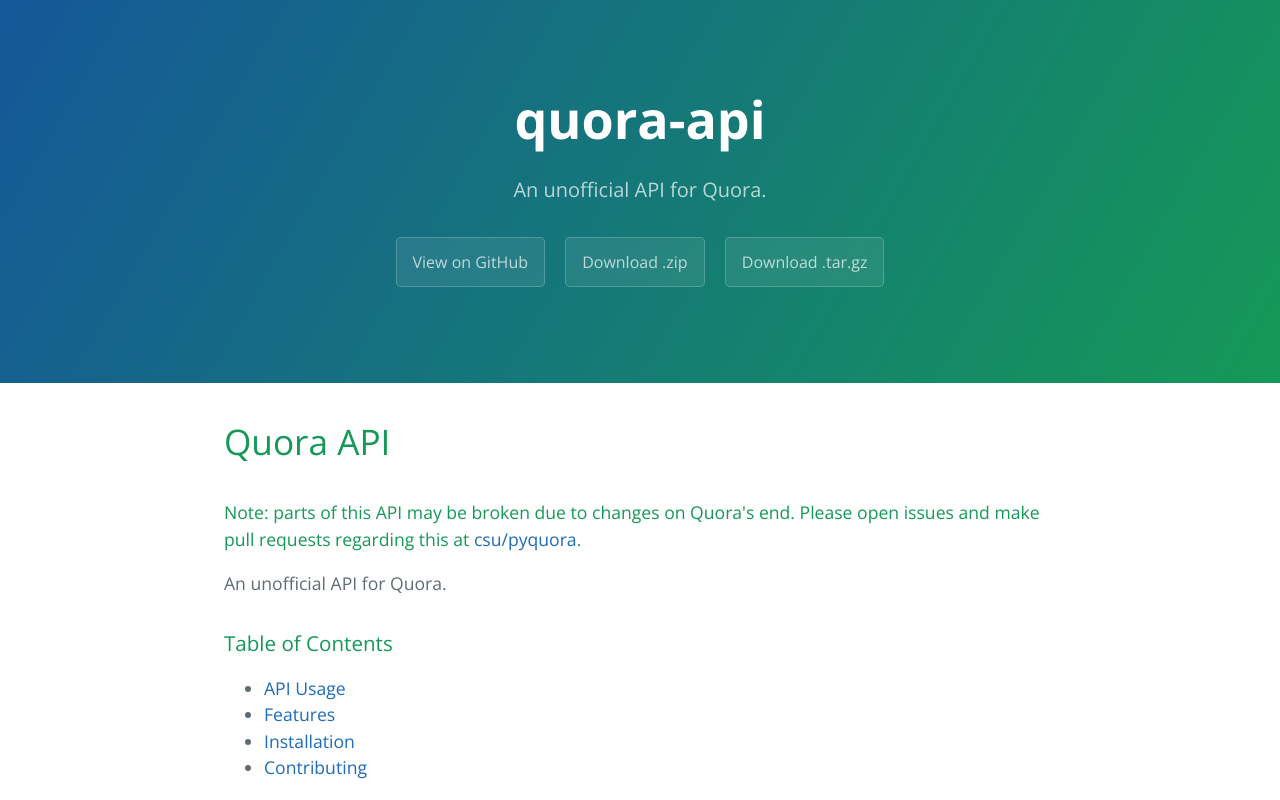
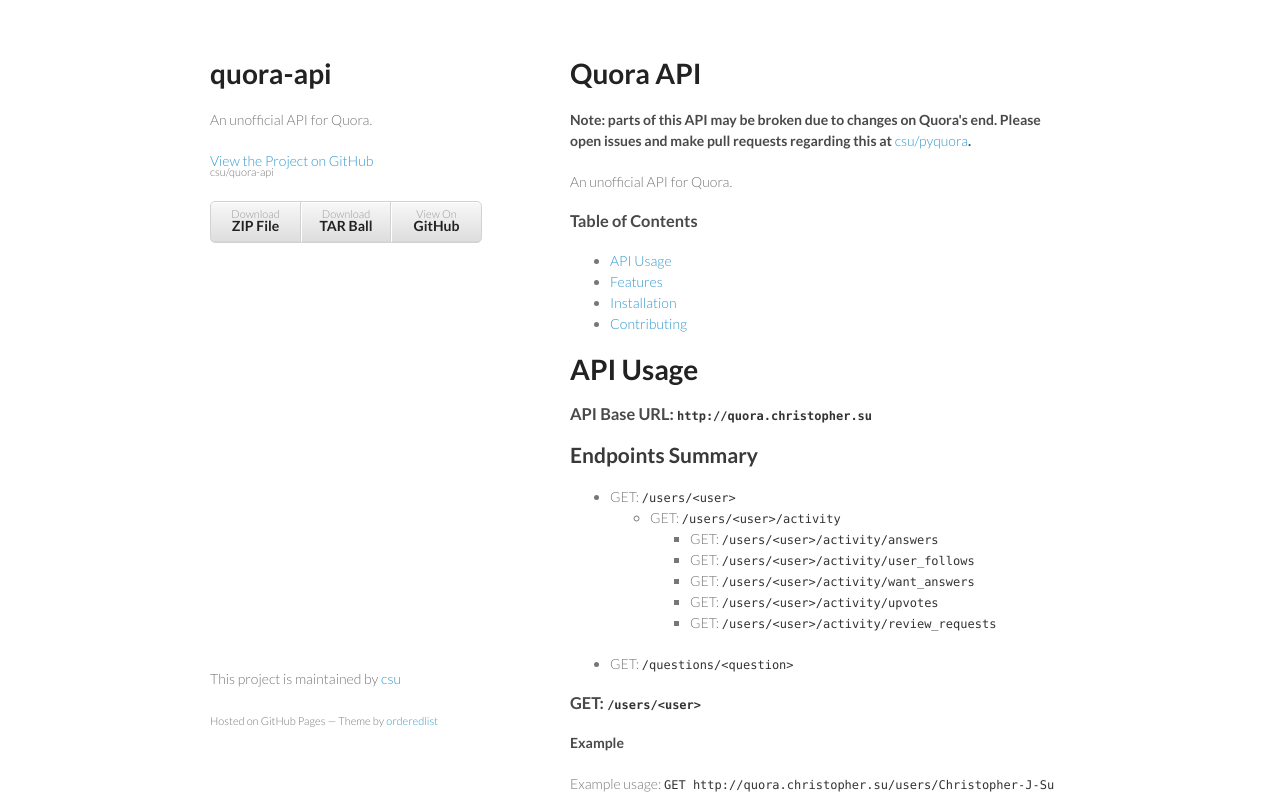
Before and after one commit to csu/quora-api, a plain HTML site: page index.html in a window 1280 px wide. Shown: the top 800 px of the page. Drawn offline with nearby package versions, Linux system fonts and the light colour scheme.

Commit message:
Create gh-pages branch via GitHub

```diff
--- a/index.html
+++ b/index.html
@@ -1,25 +1,34 @@
-<!DOCTYPE html>
-<html lang="en-us">
+<!doctype html>
+<html>
   <head>
-    <meta charset="UTF-8">
+    <meta charset="utf-8">
+    <meta http-equiv="X-UA-Compatible" content="chrome=1">
     <title>quora-api by csu</title>
-    <meta name="viewport" content="width=device-width, initial-scale=1">
-    <link rel="stylesheet" type="text/css" href="stylesheets/normalize.css" media="screen">
-    <link href='http://fonts.googleapis.com/css?family=Open+Sans:400,700' rel='stylesheet' type='text/css'>
-    <link rel="stylesheet" type="text/css" href="stylesheets/stylesheet.css" media="screen">
-    <link rel="stylesheet" type="text/css" href="stylesheets/github-light.css" media="screen">
+
+    <link rel="stylesheet" href="stylesheets/styles.css">
+    <link rel="stylesheet" href="stylesheets/github-light.css">
+    <meta name="viewport" content="width=device-width, initial-scale=1, user-scalable=no">
+    <!--[if lt IE 9]>
+    <script src="//html5shiv.googlecode.com/svn/trunk/html5.js"></script>
+    <![endif]-->
   </head>
   <body>
-    <section class="page-header">
-      <h1 class="project-name">quora-api</h1>
-      <h2 class="project-tagline">An unofficial API for Quora.</h2>
-      <a href="https://github.com/csu/quora-api" class="btn">View on GitHub</a>
-      <a href="https://github.com/csu/quora-api/zipball/master" class="btn">Download .zip</a>
-      <a href="https://github.com/csu/quora-api/tarball/master" class="btn">Download .tar.gz</a>
-    </section>
+    <div class="wrapper">
+      <header>
+        <h1>quora-api</h1>
+        <p>An unofficial API for Quora.</p>
 
-    <section class="main-content">
-      <h1>
+        <p class="view"><a href="https://github.com/csu/quora-api">View the Project on GitHub <small>csu/quora-api</small></a></p>
+
+
+        <ul>
+          <li><a href="https://github.com/csu/quora-api/zipball/master">Download <strong>ZIP File</strong></a></li>
+          <li><a href="https://github.com/csu/quora-api/tarball/master">Download <strong>TAR Ball</strong></a></li>
+          <li><a href="https://github.com/csu/quora-api">View On <strong>GitHub</strong></a></li>
+        </ul>
+      </header>
+      <section>
+        <h1>
 <a id="quora-api" class="anchor" href="#quora-api" aria-hidden="true"><span class="octicon octicon-link"></span></a>Quora API</h1>
 
 <h4>
@@ -353,16 +362,14 @@ $ python server.py</pre></div>
 
 <p>Feel free to submit a pull request or an issue!<br>
 Quora API uses the <a href="https://github.com/csu/pyquora">pyquora package</a>.</p>
-
-      <footer class="site-footer">
-        <span class="site-footer-owner"><a href="https://github.com/csu/quora-api">quora-api</a> is maintained by <a href="https://github.com/csu">csu</a>.</span>
-
-        <span class="site-footer-credits">This page was generated by <a href="https://pages.github.com">GitHub Pages</a> using the <a href="https://github.com/jasonlong/cayman-theme">Cayman theme</a> by <a href="https://twitter.com/jasonlong">Jason Long</a>.</span>
+      </section>
+      <footer>
+        <p>This project is maintained by <a href="https://github.com/csu">csu</a></p>
+        <p><small>Hosted on GitHub Pages &mdash; Theme by <a href="https://github.com/orderedlist">orderedlist</a></small></p>
       </footer>
-
-    </section>
-
-            <script type="text/javascript">
+    </div>
+    <script src="javascripts/scale.fix.js"></script>
+              <script type="text/javascript">
             var gaJsHost = (("https:" == document.location.protocol) ? "https://ssl." : "http://www.");
             document.write(unescape("%3Cscript src='" + gaJsHost + "google-analytics.com/ga.js' type='text/javascript'%3E%3C/script%3E"));
           </script>
```
